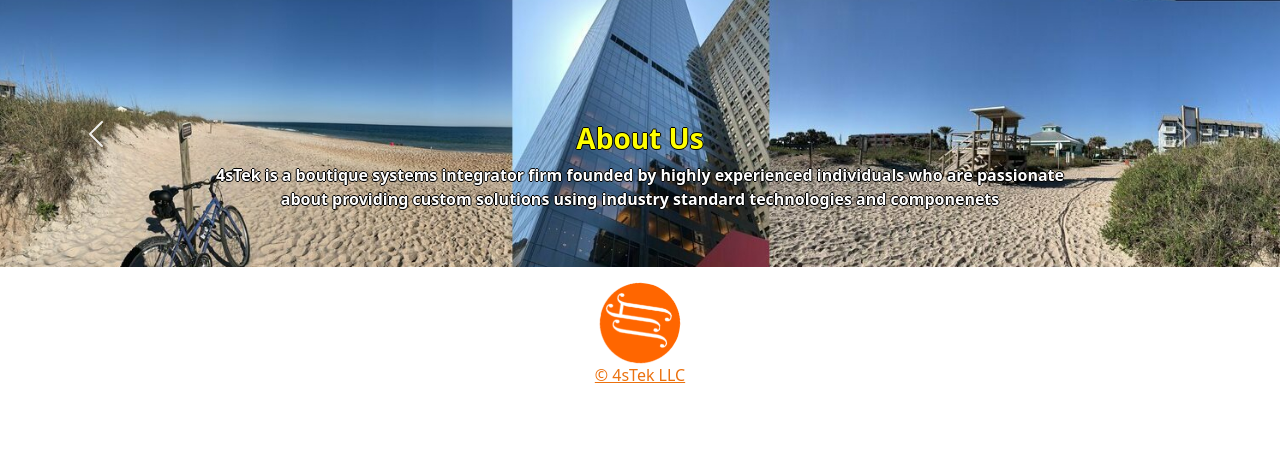
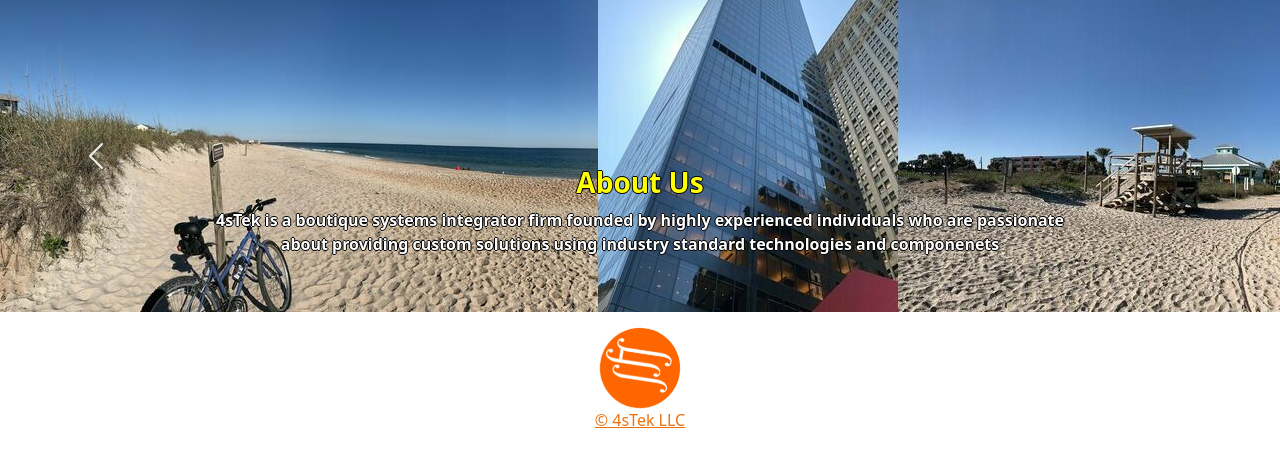
Before and after one commit to 4stek/www, a React (Create React App) app: page / in a window 1280 px wide. Shown: the top 464 px of the page. Built offline with nearby package versions, Linux system fonts and the light colour scheme.

Commit message:
adjusted text centering

```diff
--- a/src/Carousel.js
+++ b/src/Carousel.js
@@ -9,10 +9,9 @@ import home from './home.jpg';
 function ControlledCarousel() {
     return (
         <Carousel prevLabel="" nextLabel="">
-        <Carousel.Item interval={14000}>
+        <Carousel.Item interval={14000} className = "carousel-inner">
             <Image
-            className="d-block mw-100 h-25"
-            // src="holder.js/1500x200/auto?bg=453B39&text= "
+            className="h-25"
             src={home}
             alt="About Us"
             responsive/>
@@ -24,11 +23,10 @@ function ControlledCarousel() {
               </b>
             </p>
             </Carousel.Caption>
-            {/* <BottomRight src={logo} style={{position: "absolute", bottom: 0, right: 0}}/> */}
         </Carousel.Item>
-        <Carousel.Item interval={14000}>
+        <Carousel.Item interval={14000} className = "carousel-inner">
             <Image
-            className="d-block mw-100 h-25"
+            className="h-25"
             src={home}
             alt="What we do"
             respnsive/>
@@ -41,9 +39,9 @@ function ControlledCarousel() {
             </p>
             </Carousel.Caption>
         </Carousel.Item>
-        <Carousel.Item interval={14000}>
+        <Carousel.Item interval={14000} className = "carousel-inner">
             <Image
-            className="d-block mw-100 h-25"
+            className="h-25"
             src={home}
             alt="Contact Us"
             responsive/>
```
Also changed, not shown: src/App.js (+0 -7 lines), src/home.jpg.
